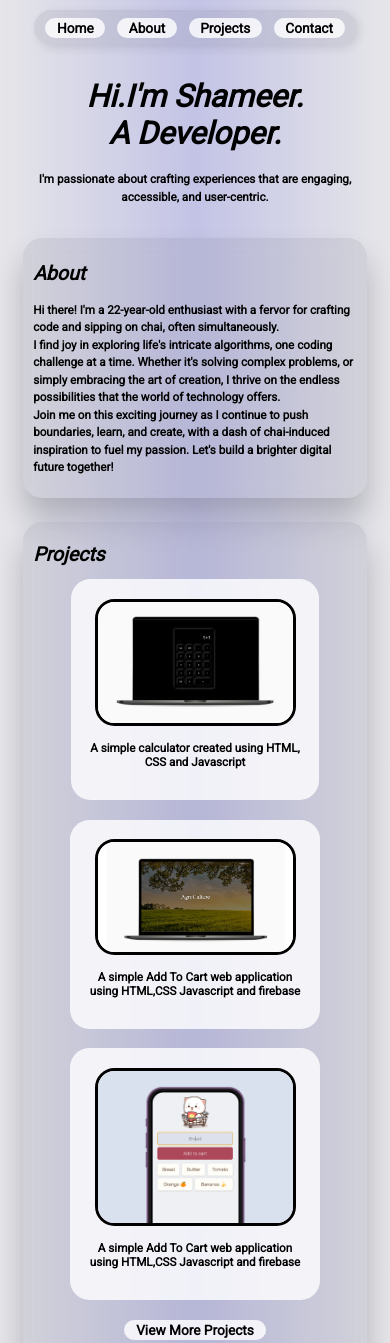
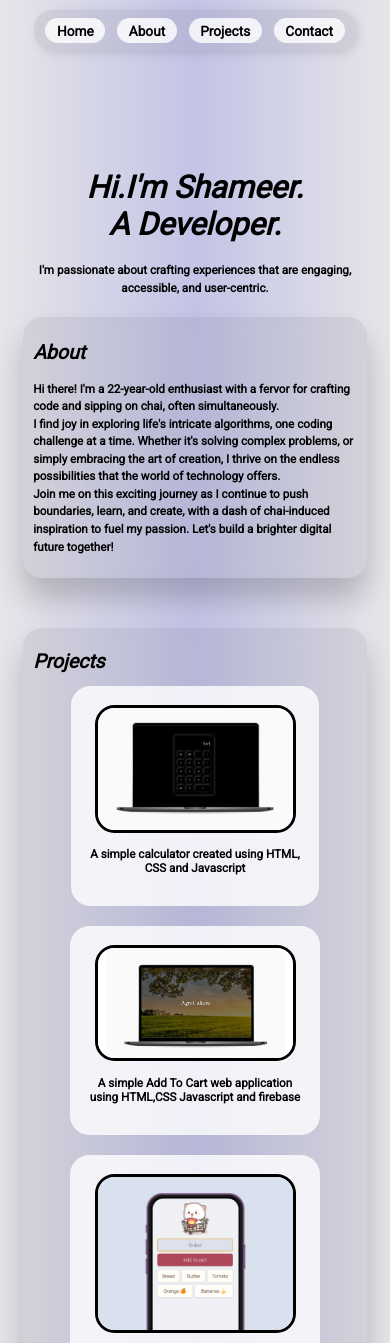
Before and after one commit to shameer896/Portfolio, a plain HTML site: page index.html in a window 390 px wide. Shown: the top 1343 px of the page. Drawn offline with Linux system fonts and the light colour scheme.

Commit message:
Update style.css

```diff
--- a/style.css
+++ b/style.css
@@ -251,18 +251,18 @@ ul {
     .nav {
         margin: 10px auto;
         gap: 3vw;
-        padding: 2vw 3vw;
+        padding: 1vh 3vw;
         border-radius: 5vw;
     }
 
     .nav a {
         font-size: 3.5vw;
-        padding: 0.5vw 3vw;
+        padding: 0.5vh 3vw;
         border-radius: 20px;
     }
 
     .name {
-        margin-top: 20vw;
+        margin-top: 20vh;
     }
 
     .name span {
@@ -277,13 +277,13 @@ ul {
 
     .about {
         font-size: 3vw;
-        margin: 6vw;
+        margin: 0 6vw;
         padding: 2.5vw;
         border-radius: 5vw;
     }
 
     .project {
-        margin: 6vw;
+        margin: 6vh 6vw;
         padding: 2.5vw;
         border-radius: 5vw;
         min-width: fit-content;
@@ -320,7 +320,7 @@ ul {
     .footer {
         border-top-right-radius: 5vw;
         border-top-left-radius: 5vw;
-        margin-top: 6vw;
+        margin-top: 0 6vw;
         flex-direction: row;
         gap: 3vw;
         padding: 5vw;
```
